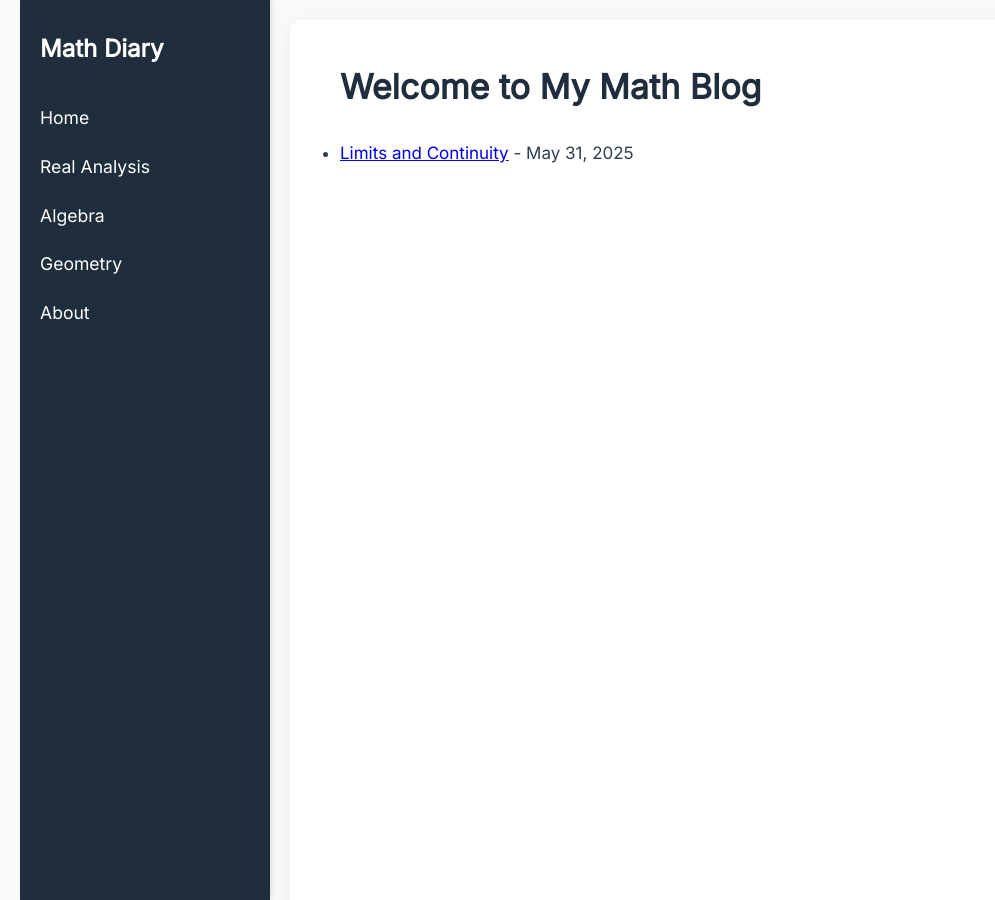
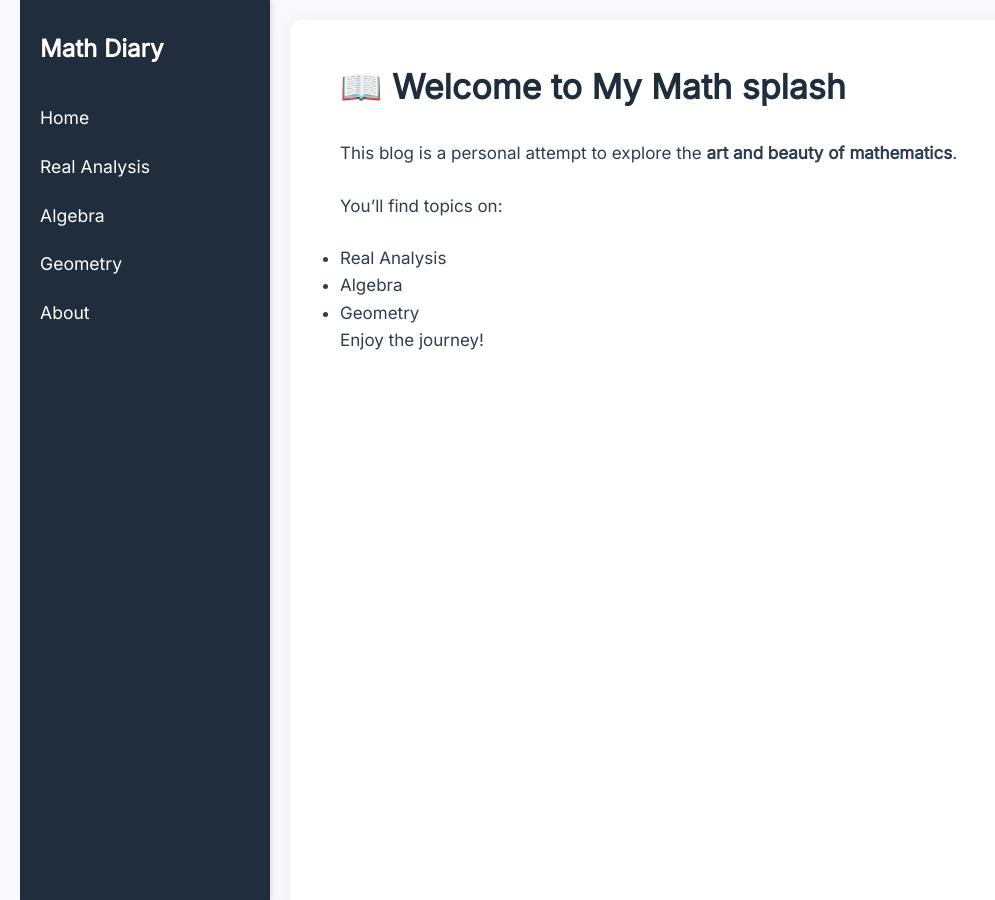
Before and after one commit to GitDisciplined/GitDisciplined.github.io, a Jekyll site: the page built from index.md, in a window 1280 px wide and 900 px high. Shown: the whole window, without its empty margins (0-995 px from the left). Built offline with Jekyll 4.4.1, drawn with Linux system fonts in a browser that asks for light colours.

Commit message:
Update index.md

```diff
--- a/index.md
+++ b/index.md
@@ -1,14 +1,16 @@
 ---
 layout: default
-title: Home
+title: "Welcome"
 ---
 
-<h1>Welcome to My Math Blog</h1>
+# 📖 Welcome to My Math splash
 
-<ul>
-  {% for post in site.posts %}
-  <li>
-    <a href="{{ post.url }}">{{ post.title }}</a> - {{ post.date | date: "%B %d, %Y" }}
-  </li>
-  {% endfor %}
-</ul>
+This blog is a personal attempt to explore the **art and beauty of mathematics**.
+
+You'll find topics on:
+
+- Real Analysis
+- Algebra
+- Geometry
+
+Enjoy the journey!
```
